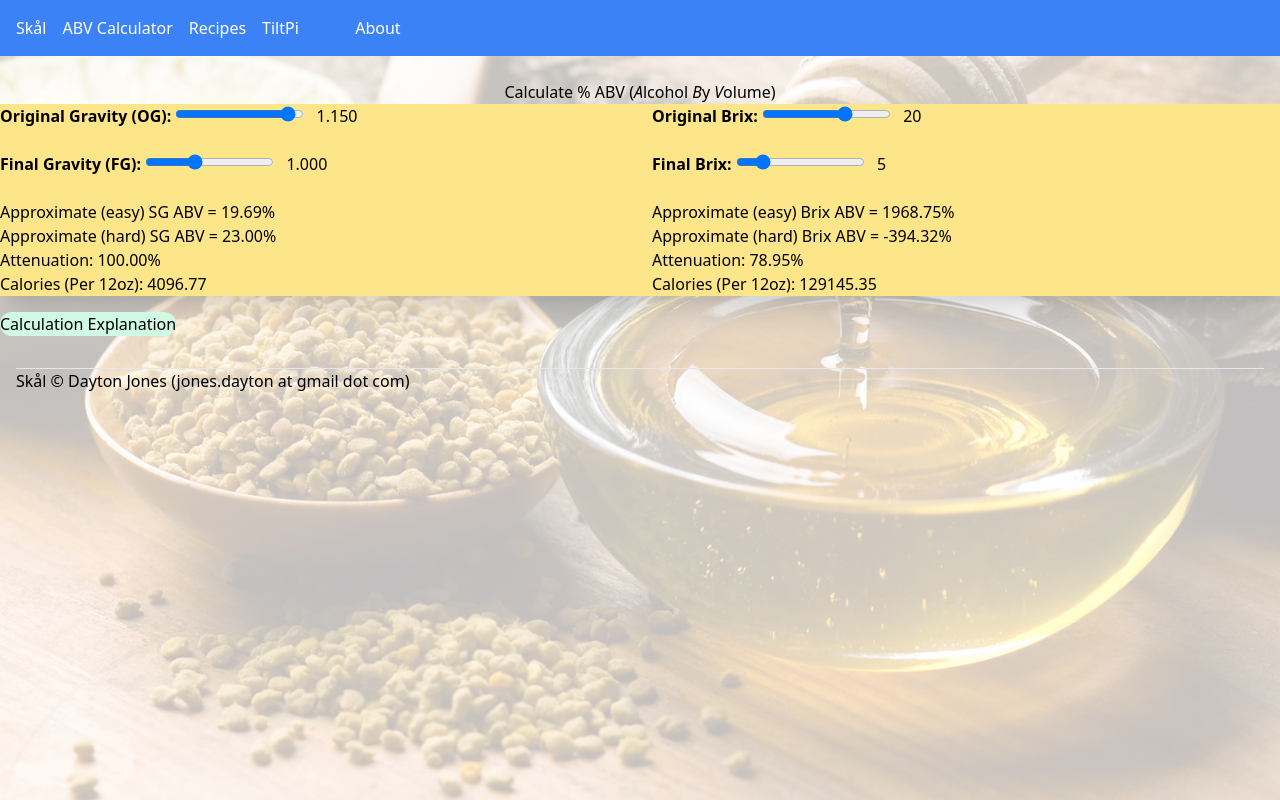
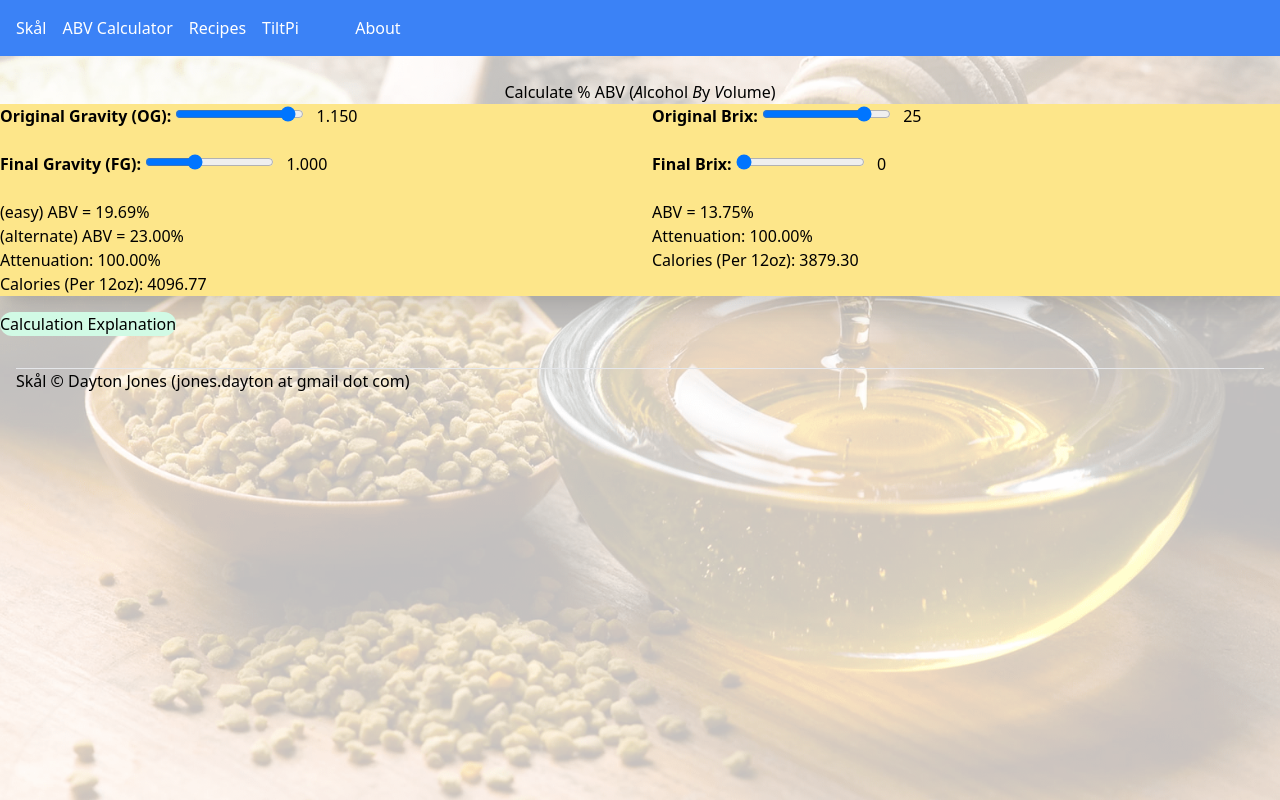
Before and after one commit to daytonjones/Skal, a Python web app: template app/templates/abv-calculator.html in a window 1280 px wide. Run offline with Jinja, Linux system fonts and the light colour scheme; the template is opened without the code that fills it, so the values that code supplies are empty.

Commit message:
fix Brix calculations

```diff
--- a/app/templates/abv-calculator.html
+++ b/app/templates/abv-calculator.html
@@ -15,8 +15,8 @@
                     <!-- Original Brix Slider -->
                     <div>
                         <label for="original_brix_slider" class="font-bold">Original Brix:</label>
-                        <input id="original_brix_slider" type="range" min="0" max="30" value="20" step="1" class="range  range-success" oninput="calculate_abv_brix()">
-                        <span id="original_brix_value" class="ml-2">20</span>
+                        <input id="original_brix_slider" type="range" min="0" max="30" value="25" step="1" class="range  range-success" oninput="calculate_abv_brix()">
+                        <span id="original_brix_value" class="ml-2">25</span>
                     </div>
 
                     <!-- Final Gravity (FG) Slider -->
@@ -29,8 +29,8 @@
                     <!-- Final Brix Slider -->
                     <div>
                         <label for="final_brix_slider" class="font-bold">Final Brix:</label>
-                        <input id="final_brix_slider" type="range" min="0" max="30" value="5" step="1" class="range  range-success" oninput="calculate_abv_brix()">
-                        <span id="final_brix_value" class="ml-2">5</span>
+                        <input id="final_brix_slider" type="range" min="0" max="30" value="0" step="1" class="range  range-success" oninput="calculate_abv_brix()">
+                        <span id="final_brix_value" class="ml-2">0</span>
                     </div>
                 </div>
 
@@ -45,8 +45,7 @@
 
                     <!-- Brix ABV Labels -->
                     <div>
-                        <p id="brix_abv_label">Approximate (easy) Brix ABV = 0.00%</p>
-                        <p id="brix_hard_abv_label">Approximate (hard) Brix ABV = 0.00%</p>
+                        <p id="brix_abv_label">Approximate (easy) ABV = 0.00%</p>
                         <p id="brix_attenuation_label">Attenuation: 0.00%</p>
                         <p id="brix_calories_label">Calories (Per 12oz): 0.00</p>
                     </div>
@@ -72,13 +71,17 @@
                             Most brewing sites use this basic formula:<br>
                             &nbsp&nbsp&nbsp&nbsp<code>ABV = (OG – FG) * 131.25</code><br><br>
                             A more complex equation which attempts to provide greater accuracy at higher gravities is:<br>
-                            &nbsp&nbsp&nbsp&nbsp&nbsp&nbsp&nbsp&nbsp;<code>ABV = (76.08 * (OG - FG) / (1.775 - OG)) * (FG / 0.794)</code><br><br>
+                            &nbsp&nbsp&nbsp&nbsp&nbsp&nbsp&nbsp&nbsp;<code>ABV = (76.08 * (OG - FG) / (1.775 - OG)) * (FG / 0.794)</code><br><br></p>
                             <hr>
-                            A second method of determing the ABV of a brew is by using a <a href="https://www.merriam-webster.com/dictionary/refractometer" target=_blank class="text-blue-600 underline">refractometer</a> to get the
+                            <p>A second method of determing the ABV of a brew is by using a <a href="https://www.merriam-webster.com/dictionary/refractometer" target=_blank class="text-blue-600 underline">refractometer</a> to get the
                             Degrees Brix (symbol °Bx), which is a measure of the dissolved solids in a liquid, and is commonly used to measure
                             dissolved sugar content of an aqueous solution.<br><br>
+                            The calculation for Brix to ABV is by subtracting the final Brix reading after fermentation from the pre-fermentation Brix reading and multiplying the result by 0.55 :<br>
+                            &nbsp&nbsp&nbsp&nbsp<code>ABV = (OB - FB) * 0.55</code><br>
+                            For example, if a liquid ferments from 25 Brix to 0 Brix, the alcohol content would be 13.75% (25 x 0.55 = 13.75).<br><br></p>
+
                             <hr>
-                            Attenuation is a measurement of how much of the sugar in the must/wort is converted into alcohol.
+                            <p>Attenuation is a measurement of how much of the sugar in the must/wort is converted into alcohol.
                             The lower the attenuation, the more sugars are not fermented and the sweeter the resulting brew.
                         </p>
         </div>
@@ -102,8 +105,8 @@
             let cal_carb = (3550 * fg) * ((0.1808 * og) + (0.8192 * fg)) - 1.0004;
             let cal_total = cal_abv + cal_carb;
 
-            document.getElementById("sg_abv_label").innerText = `Approximate (easy) SG ABV = ${abv_easy.toFixed(2)}%`;
-            document.getElementById("sg_hard_abv_label").innerText = `Approximate (hard) SG ABV = ${abv_hard.toFixed(2)}%`;
+            document.getElementById("sg_abv_label").innerText = `(easy) ABV = ${abv_easy.toFixed(2)}%`;
+            document.getElementById("sg_hard_abv_label").innerText = `(alternate) ABV = ${abv_hard.toFixed(2)}%`;
             document.getElementById("sg_attenuation_label").innerText = `Attenuation: ${attenuation.toFixed(2)}%`;
             document.getElementById("sg_calories_label").innerText = `Calories (Per 12oz): ${cal_total.toFixed(2)}`;
 
@@ -112,28 +115,41 @@
             document.getElementById("final_sg_value").innerText = fg.toFixed(3);
         }
 
+        function brix_to_sg(brix) {
+            return 1 + (brix / (258.6 - (brix / 258.2)));
+        }
+
         function calculate_abv_brix() {
             let og_slider = document.getElementById("original_brix_slider");
             let fg_slider = document.getElementById("final_brix_slider");
 
-            let og = og_slider.value;
-            let fg = fg_slider.value;
+            let og_brix = parseFloat(og_slider.value);
+            let fg_brix = parseFloat(fg_slider.value);
 
-            let abv_easy = (og - fg) * 131.25;
-            let abv_hard = (76.08 * (og - fg) / (1.775 - og)) * (fg / 0.794);
-            let attenuation = 100 * (og - fg) / (og - 1);
-            let cal_abv = (1881.22 * fg) * ((og - fg) / (1.775 - og));
-            let cal_carb = (3550 * fg) * ((0.1808 * og) + (0.8192 * fg)) - 1.0004;
+            // Convert Brix to SG
+            let og_sg = brix_to_sg(og_brix);
+            let fg_sg = brix_to_sg(fg_brix);
+
+            // Calculate ABV using Brix
+            let abv = (og_brix - fg_brix) * 0.55;
+
+            // Calculate Calories using SG
+            let cal_abv = (1881.22 * fg_sg) * ((og_sg - fg_sg) / (1.775 - og_sg));
+            let cal_carb = (3550 * fg_sg) * ((0.1808 * og_sg) + (0.8192 * fg_sg)) - 1.0004;
             let cal_total = cal_abv + cal_carb;
 
-            document.getElementById("brix_abv_label").innerText = `Approximate (easy) Brix ABV = ${abv_easy.toFixed(2)}%`;
-            document.getElementById("brix_hard_abv_label").innerText = `Approximate (hard) Brix ABV = ${abv_hard.toFixed(2)}%`;
+            // Calculate Attenuation using SG
+            let attenuation = ((og_sg - fg_sg) / (og_sg - 1)) * 100;
+
+
+            document.getElementById("brix_abv_label").innerText = `ABV = ${abv.toFixed(2)}%`;
+            document.getElementById("brix_calories_label").innerText = `Calories (Per 12oz): ${cal_total.toFixed(2)}`;
             document.getElementById("brix_attenuation_label").innerText = `Attenuation: ${attenuation.toFixed(2)}%`;
-            document.getElementById("brix_calories_label").innerText = `Calories (Per 12oz): ${cal_total.toFixed(2)}`;
 
             // Update the displayed values for the sliders
-            document.getElementById("original_brix_value").innerText = og;
-            document.getElementById("final_brix_value").innerText = fg;
+            document.getElementById("original_brix_value").innerText = og_brix;
+            document.getElementById("final_brix_value").innerText = fg_brix;
         }
+
     </script>
 {% endblock %}
```
